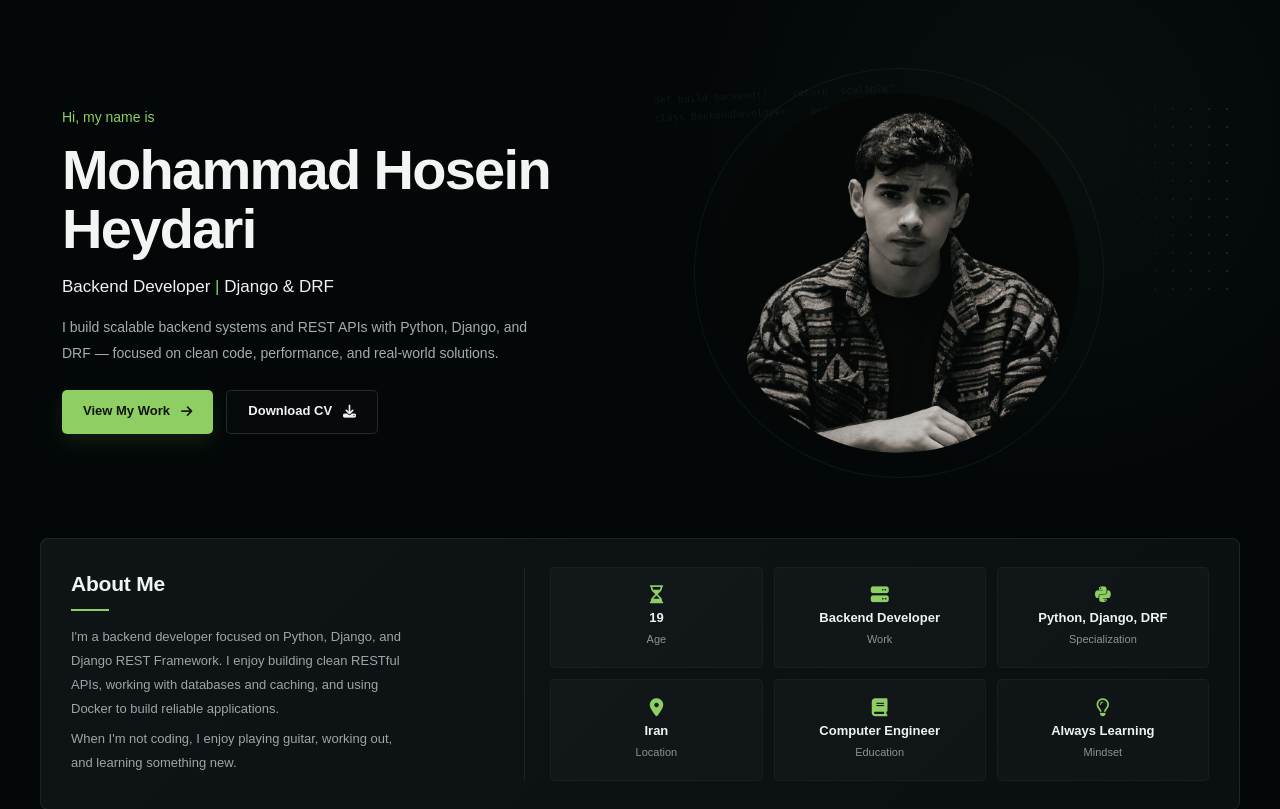
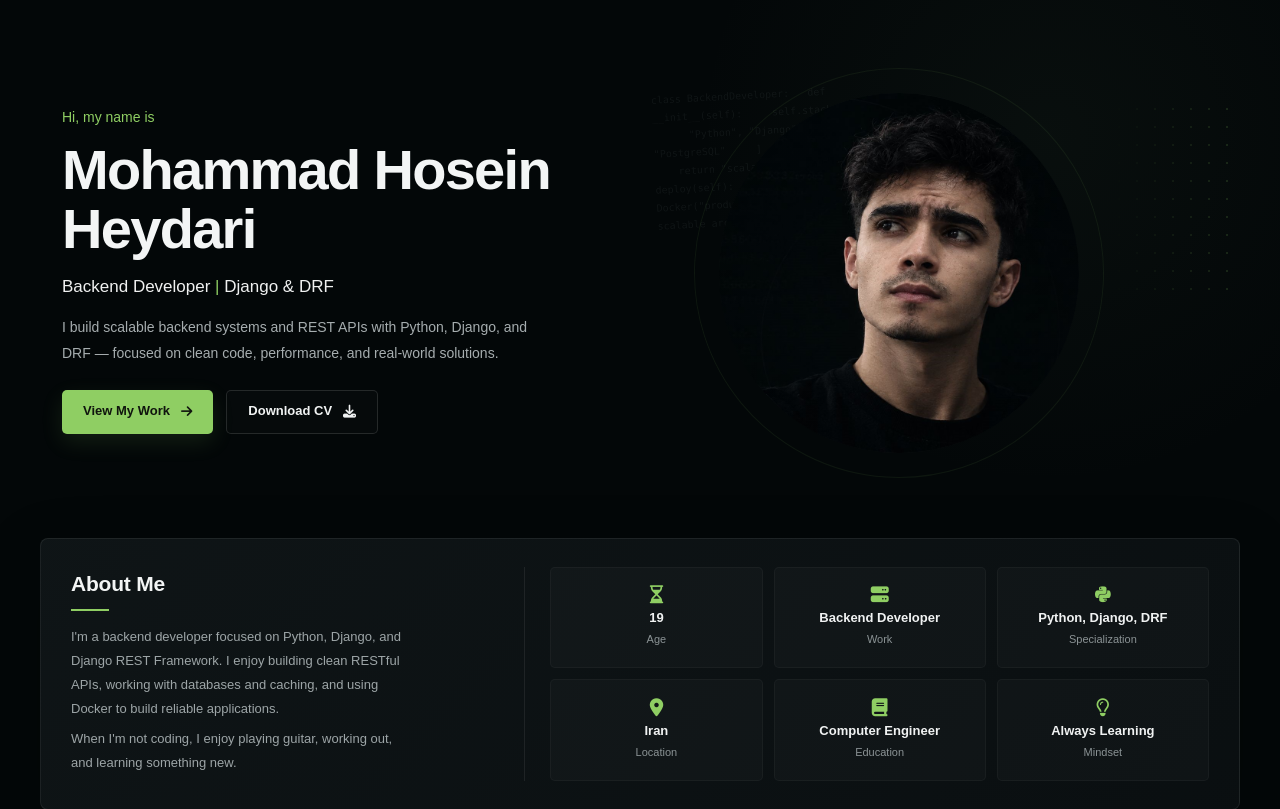
Before and after one commit to mhmdheydarii/Personal-website, a Django app: page / in a window 1280 px wide. Shown: the part 66-875 px from the top of the page. Run offline with Django 5.2, Linux system fonts and the light colour scheme; data that the repository does not hold is empty.

Commit message:
Update : Html for personal picture

```diff
--- a/templates/index.html
+++ b/templates/index.html
@@ -80,16 +80,29 @@
         <div class="hero-visual reveal">
           <!-- Replace this file with your portrait -->
           <div class="hero-photo">
-            <img src="{% static 'image/person.jpg' %}" alt="Mohammad Hossein Heydari" loading="eager"
+            <img src="{% static 'image/per.jpg' %}" alt="Mohammad Hossein Heydari" loading="eager"
               fetchpriority="high">
           </div>
 
+
           <div class="code-decoration" aria-hidden="true">
-            <span>def build_backend():</span>
-            <span>&nbsp;&nbsp;return "scalable"</span>
             <span>class BackendDeveloper:</span>
-            <span>&nbsp;&nbsp;pass</span>
+            <span>&nbsp;&nbsp;def __init__(self):</span>
+            <span>&nbsp;&nbsp;&nbsp;&nbsp;self.stack = [</span>
+            <span>&nbsp;&nbsp;&nbsp;&nbsp;&nbsp;&nbsp;"Python", "Django",</span>
+            <span>&nbsp;&nbsp;&nbsp;&nbsp;&nbsp;&nbsp;"DRF", "PostgreSQL"</span>
+            <span>&nbsp;&nbsp;&nbsp;&nbsp;]</span>
+            <span>&nbsp;&nbsp;def build(self):</span>
+            <span>&nbsp;&nbsp;&nbsp;&nbsp;return "scalable_system"</span>
+            <span>&nbsp;&nbsp;def deploy(self):</span>
+            <span>&nbsp;&nbsp;&nbsp;&nbsp;return Docker("production")</span>
+            <span>&nbsp;</span>
+            <span># clean code</span>
+            <span># scalable architecture</span>
+            <span># reliable APIs</span>
           </div>
+
+
 
           <div class="dot-pattern" aria-hidden="true"></div>
           <div class="hero-orbit" aria-hidden="true"></div>
```
Also changed, not shown: static/image/per.jpg (added), static/image/person.jpg (deleted).
